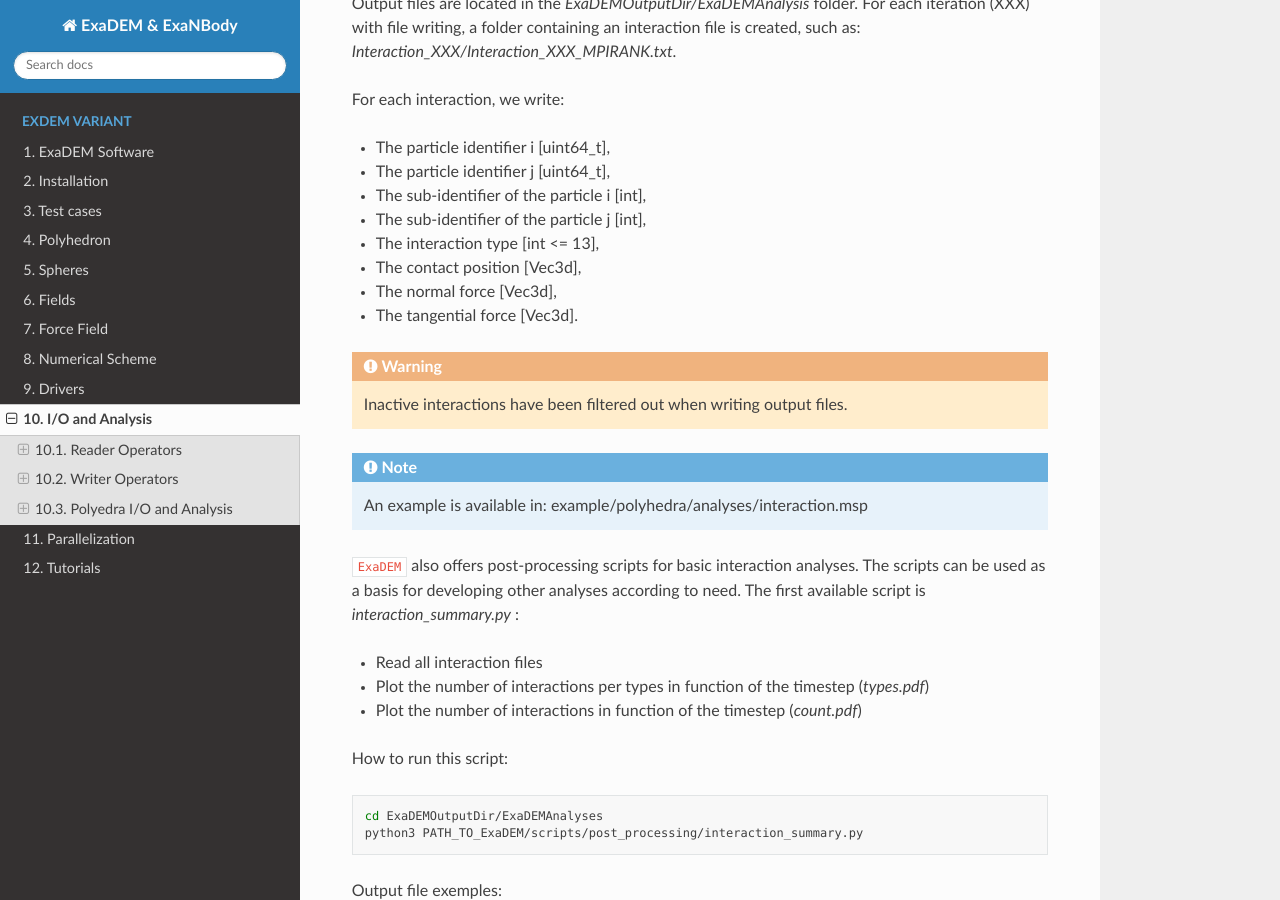
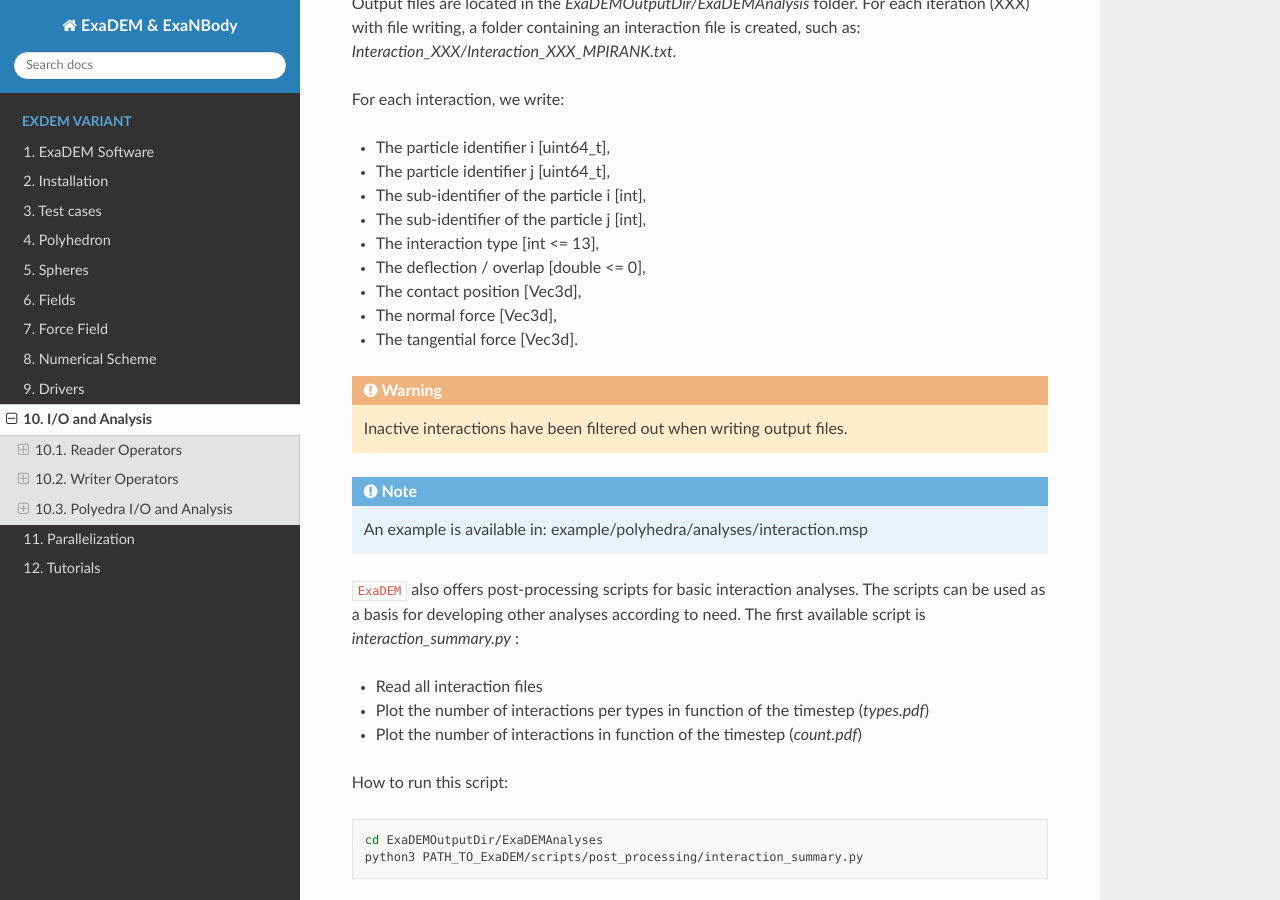
Before and after one commit to Collab4exaNBody/doc_exaDEM, a Sphinx documentation site: the page built from source/project_exaDEM/Analysis.rst, in a window 1280 px wide and 900 px high, scrolled down 10133 px. Built offline with Sphinx 7.4.7 and the Read the Docs theme 2.0.0, drawn with Linux system fonts in a browser that asks for light colours.

Commit message:
update analyses

```diff
--- a/source/project_exaDEM/Analysis.rst
+++ b/source/project_exaDEM/Analysis.rst
@@ -330,6 +330,7 @@ For each interaction, we write:
 - The sub-identifier of the particle i [int],
 - The sub-identifier of the particle j [int],
 - The interaction type [int <= 13],
+- The deflection / overlap [double <= 0],
 - The contact position [Vec3d],
 - The normal force [Vec3d],
 - The tangential force [Vec3d].
```
Also changed, not shown: source/_static/Analyses/count.png, source/_static/Analyses/types.png.
